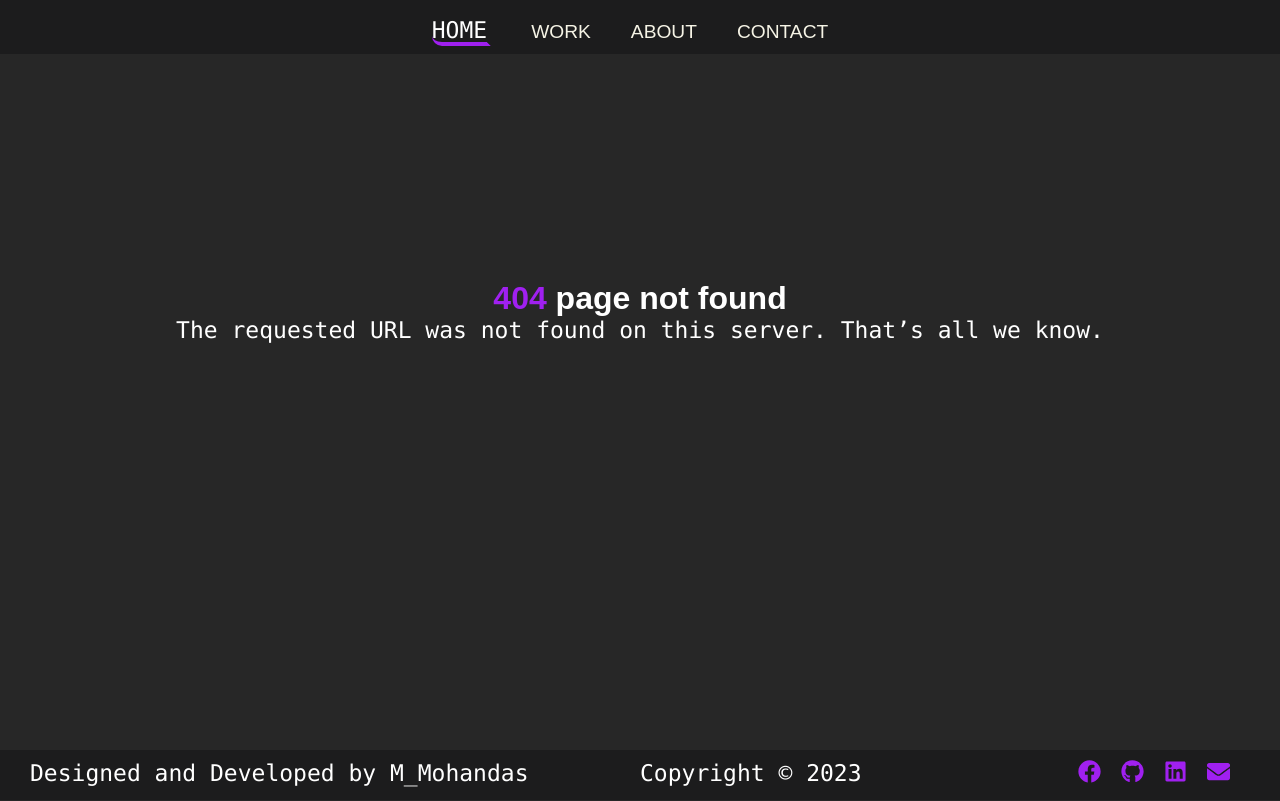
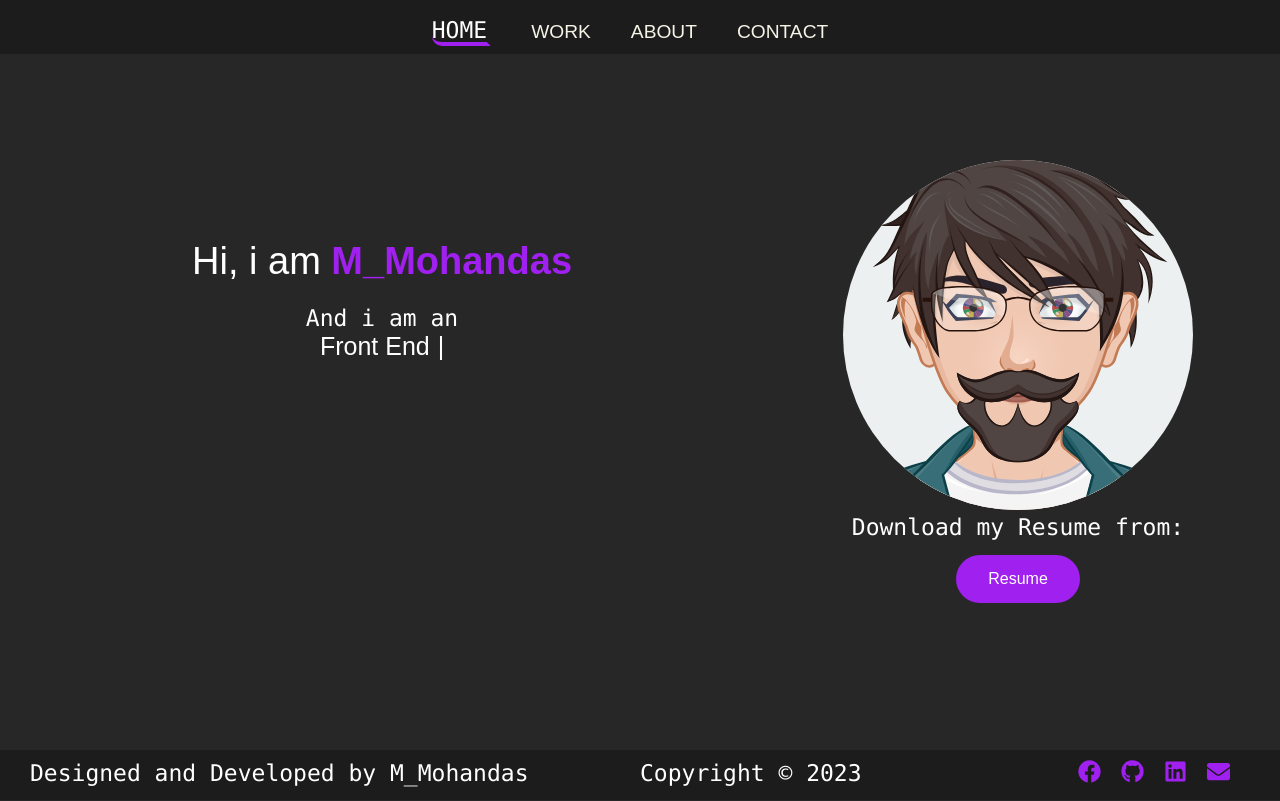
Before and after one commit to Mohandasveena98/Mohandas_Profile, a React (Create React App) app: page / in a window 1280 px wide. Before the commit this address had no page. Built offline with nearby package versions, Linux system fonts and the light colour scheme.

Commit message:
hashrouter 2

```diff
--- a/src/index.js
+++ b/src/index.js
@@ -15,10 +15,10 @@ root.render(
   <StrictMode>
     <Router>
       <Routes>
-        <Route path="/Mohandas_Profile" element={<App />} exact />
-        <Route path="/Mohandas_Profile/work" element={<Work />} />
-        <Route path="/Mohandas_Profile/about" element={<About />} />
-        <Route path="/Mohandas_Profile/contact" element={<Contact />} />
+        <Route path="/" element={<App />} exact />
+        <Route path="/work" element={<Work />} />
+        <Route path="/about" element={<About />} />
+        <Route path="/contact" element={<Contact />} />
         <Route path="*" element={<Nopage />} />
       </Routes>
     </Router>
```
